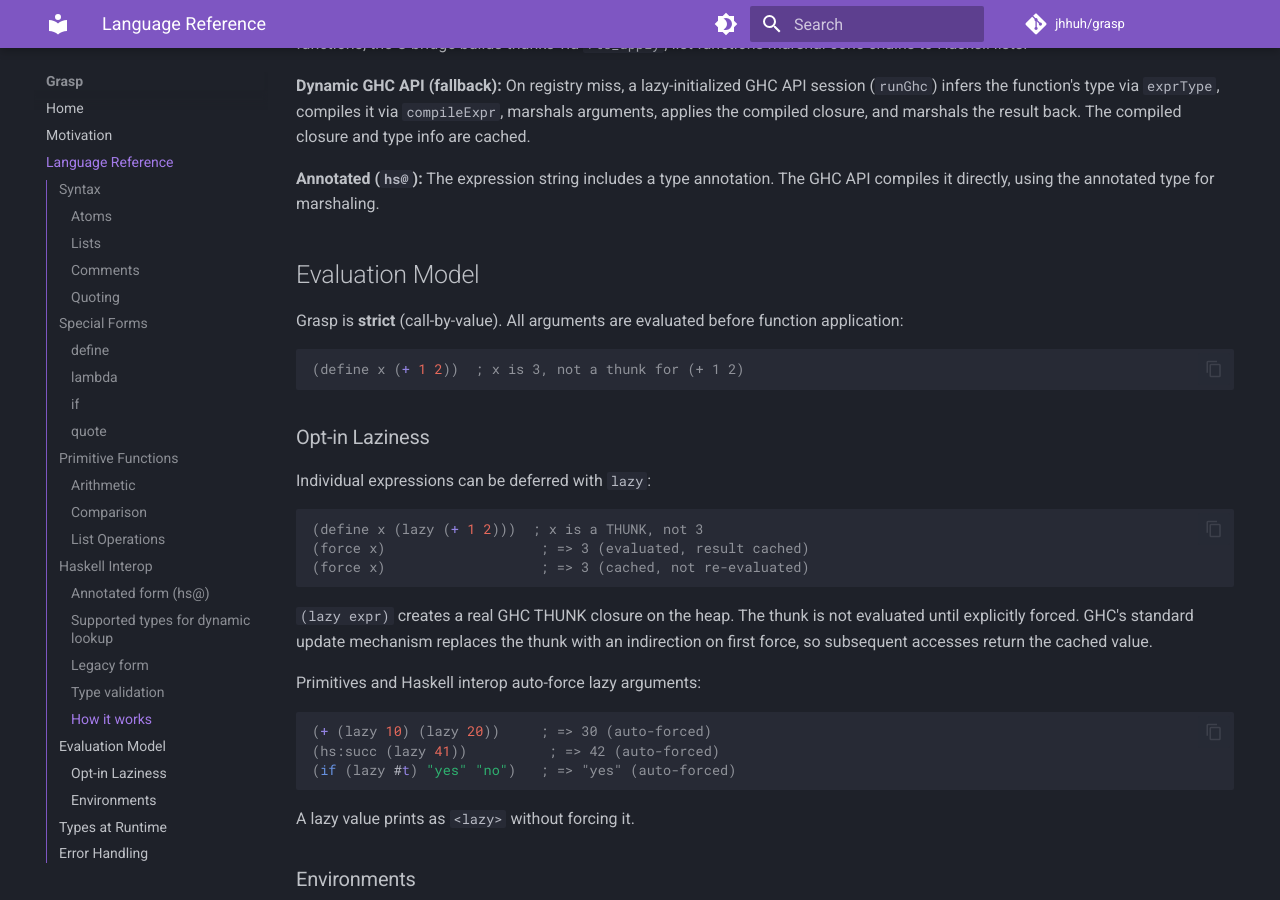
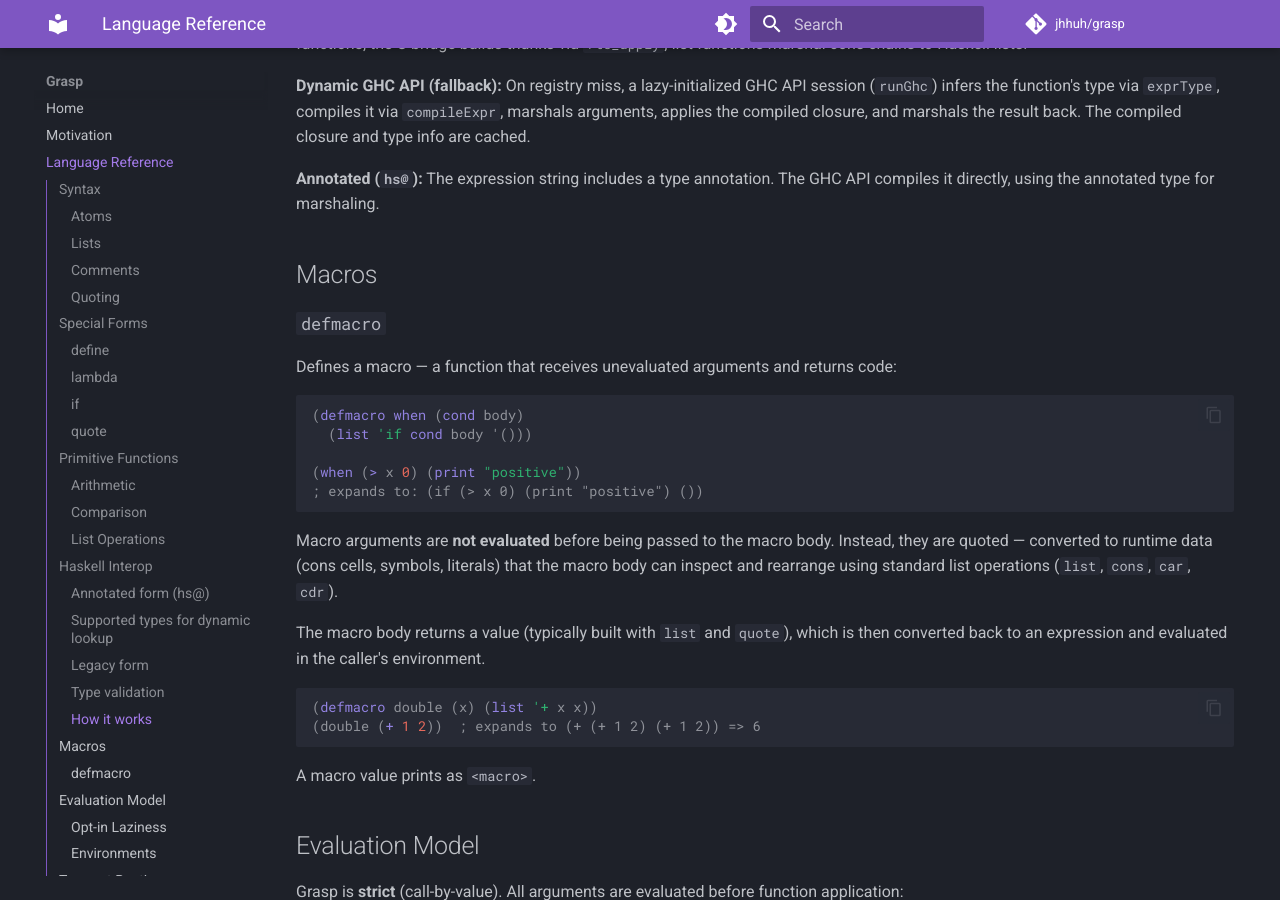
Before and after one commit to jhhuh/grasp, an MkDocs documentation site: the page built from docs/language.md, in a window 1280 px wide and 900 px high, scrolled down 5581 px. Built offline with MkDocs 1.6.1 and Material for MkDocs 9.7.7, drawn with Linux system fonts in a browser that asks for light colours; comment, search, counter and statistics services are not loaded; some of the changed text lies outside the part shown.

Commit message:
docs: update for macro system

````diff
--- a/docs/language.md
+++ b/docs/language.md
@@ -233,6 +233,35 @@ Three dispatch paths exist:
 
 **Annotated (`hs@`):** The expression string includes a type annotation. The GHC API compiles it directly, using the annotated type for marshaling.
 
+## Macros
+
+### `defmacro`
+
+Defines a macro — a function that receives unevaluated arguments and returns code:
+
+```lisp
+(defmacro when (cond body)
+  (list 'if cond body '()))
+
+(when (> x 0) (print "positive"))
+; expands to: (if (> x 0) (print "positive") ())
+```
+
+Macro arguments are **not evaluated** before being passed to the macro body. Instead,
+they are quoted — converted to runtime data (cons cells, symbols, literals) that the
+macro body can inspect and rearrange using standard list operations (`list`, `cons`,
+`car`, `cdr`).
+
+The macro body returns a value (typically built with `list` and `quote`), which is
+then converted back to an expression and evaluated in the caller's environment.
+
+```lisp
+(defmacro double (x) (list '+ x x))
+(double (+ 1 2))  ; expands to (+ (+ 1 2) (+ 1 2)) => 6
+```
+
+A macro value prints as `<macro>`.
+
 ## Evaluation Model
 
 Grasp is **strict** (call-by-value). All arguments are evaluated before function application:
@@ -293,6 +322,7 @@ Every Grasp value is a `GraspVal` (alias for `Any` from `GHC.Exts`) — an untyp
 | `GraspLambda` | Lambda closure | `<lambda>` |
 | `GraspPrim` | Built-in function | `<primitive:+>` |
 | `GraspLazy` | Lazy thunk | `<lazy>` |
+| `GraspMacro` | Macro | `<macro>` |
 
 GHC-equivalent types (Int, Double, Bool) reuse GHC's own closures — a Grasp integer IS a Haskell `Int`, with zero marshaling overhead. Grasp-specific types use Haskell ADTs whose info tables GHC generates automatically.
 
````
Also changed, not shown: docs/architecture.md (+3 -2 lines), docs/roadmap.md (+7 -6 lines).
